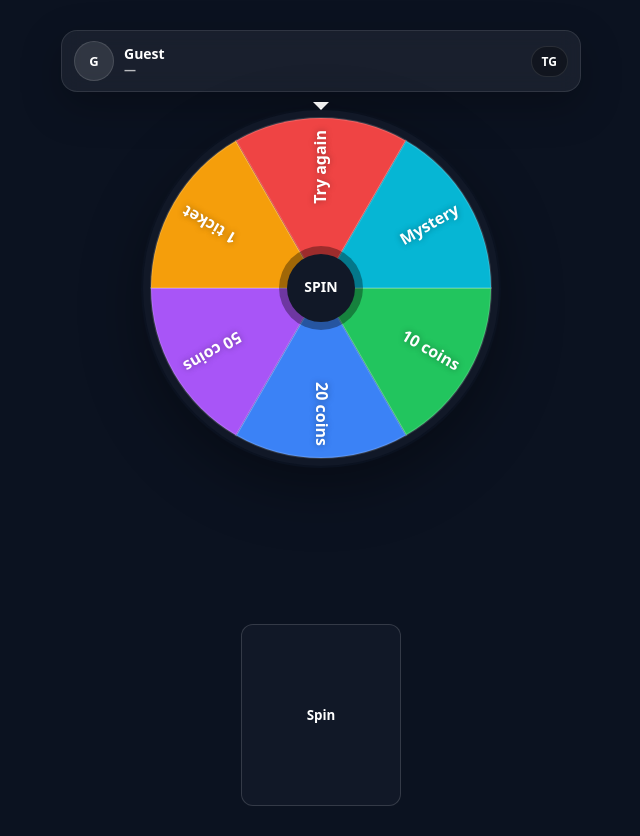
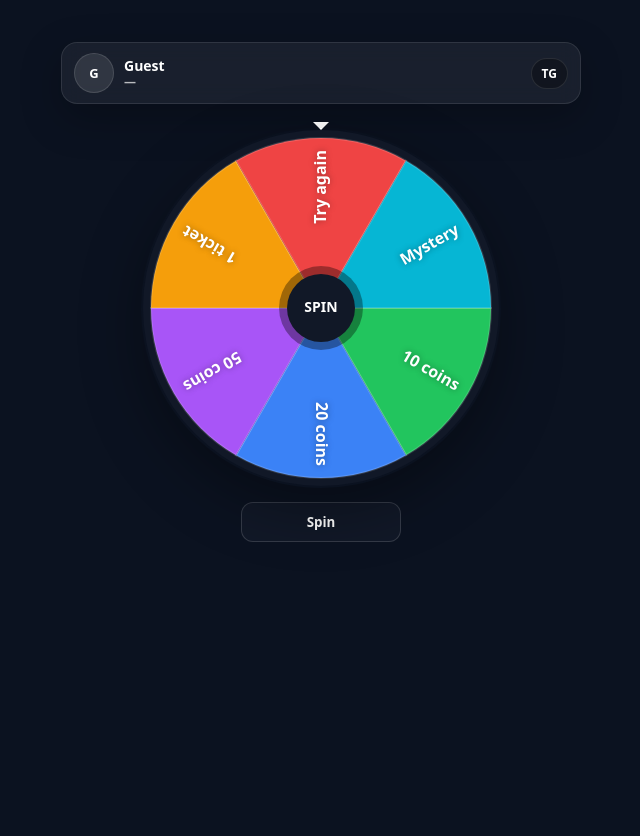
Before and after one commit to work-crosca/wheel, a React (Vite) app: page / in a window 1280 px wide. Shown: the whole page, without its empty margins (319-959 px from the left). Built offline with nearby package versions, Linux system fonts and the light colour scheme.

Commit message:
add tg support

```diff
--- a/src/App.jsx
+++ b/src/App.jsx
@@ -78,12 +78,7 @@ export default function App() {
     <div className="app">
       <div
         style={{
-          minHeight: "100dvh",
-          display: "grid",
-          gridTemplateRows: "auto 1fr",
-          gap: 16,
-          justifyItems: "center",
-          padding: 12,
+          minHeight: "100dvh"
         }}
       >
         <ProfileBar />
--- a/src/styles/ProfileBar.css
+++ b/src/styles/ProfileBar.css
@@ -7,7 +7,7 @@
 
   padding: 10px 12px;
   border-radius: 16px;
-
+  margin: 24px 0px;
   background: rgba(255, 255, 255, 0.06);
   border: 1px solid rgba(255, 255, 255, 0.10);
   backdrop-filter: blur(10px);
```
